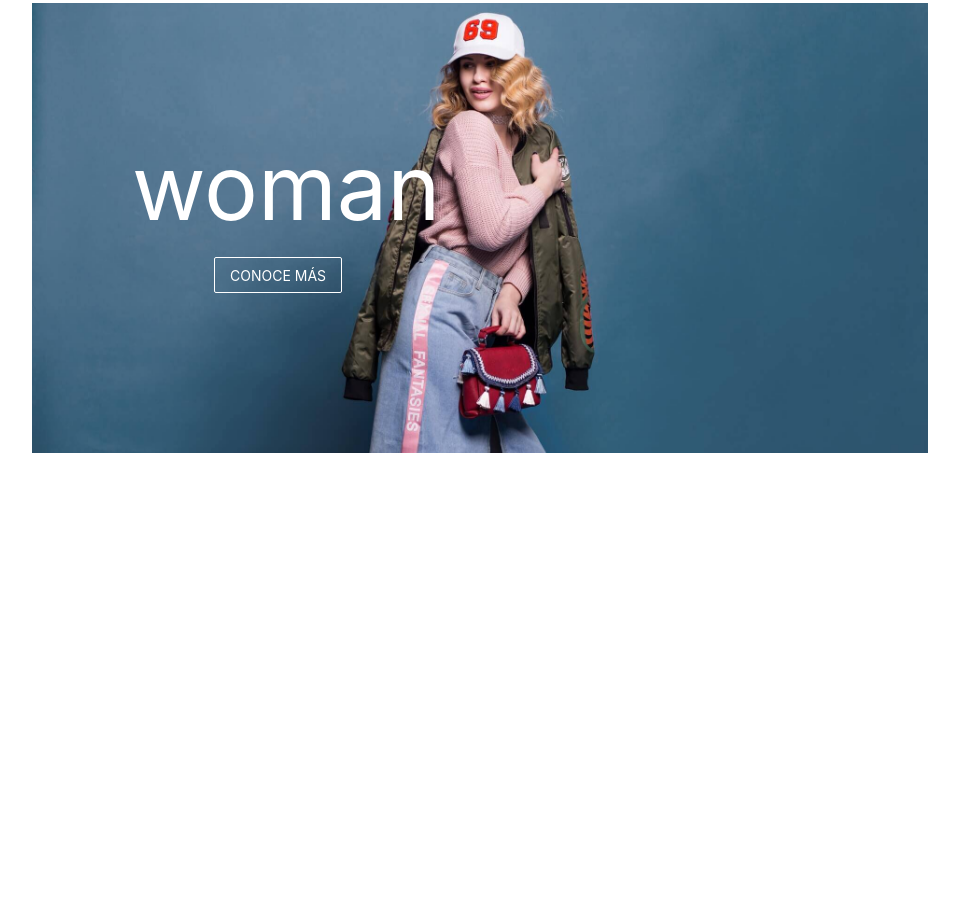
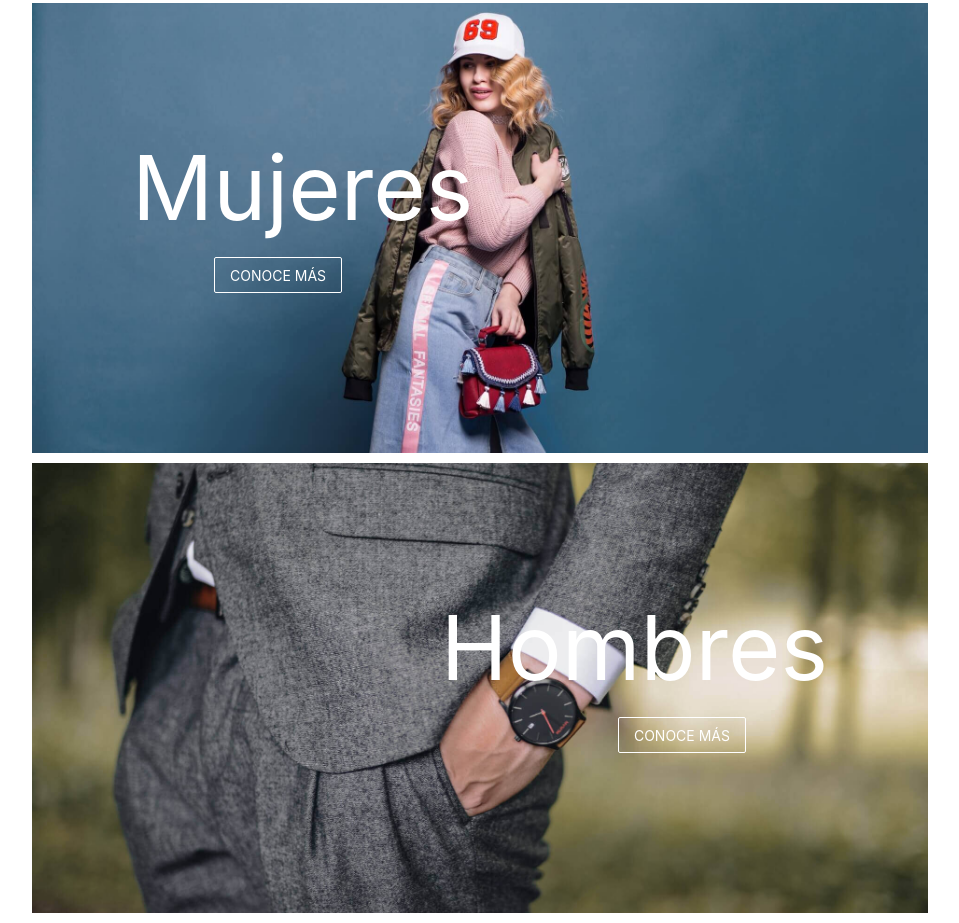
Before and after one commit to ferjpi/LaBodegaMaterialize, a website: page index.html in a window 1280 px wide. Shown: the part 609-1532 px from the top of the page, without its empty margins (160-1119 px from the left). Before the commit the page ends 1072 px from the top, so only its background shows below. Drawn offline with nearby package versions, Linux system fonts and the light colour scheme.

Commit message:
terminado categoria de hombres

```diff
--- a/css/main.css
+++ b/css/main.css
@@ -81,5 +81,31 @@ nav {
 }
 /* woman */
 
+/* man */
+.background-image2 {
+  background: url('../img/man.jpeg');
+  background-size: cover;
+  width: 100%;
+  height: 450px;
+  background-position: center;
+  position: relative;
+}
+#category h2.man {
+  position: absolute;
+  top: 100px;
+  right: 100px;
+  left: unset;
+  font-size: 6rem;
+}
+#category a.man {
+  position: absolute;
+  bottom: 160px;
+  right: 182px;
+  left: unset;
+  border: 1px solid;
+  padding: 0 15px;
+}
+/* man */
+
 
 /* category */
--- a/index.html
+++ b/index.html
@@ -86,13 +86,26 @@
     <div id="category" class="woman">
       <div class="container">
         <div class="background-image1">
-          <h2 class="white-text">woman</h2>
+          <h2 class="white-text">Mujeres</h2>
           <a class="waves-effect waves-teal btn-flat white-text">Conoce más</a>
         </div>
       </div>
     </div>
 
     <!-- category women -->
+
+    <!-- category man -->
+
+    <div id="category" class="man">
+      <div class="container">
+        <div class="background-image2">
+          <h2 class="white-text man">Hombres</h2>
+          <a class="waves-effect waves-teal btn-flat white-text man">Conoce más</a>
+        </div>
+      </div>
+    </div>
+
+    <!-- category man -->
     <!-- Content  -->
 
     <!-- Compiled and minified JavaScript -->
```
